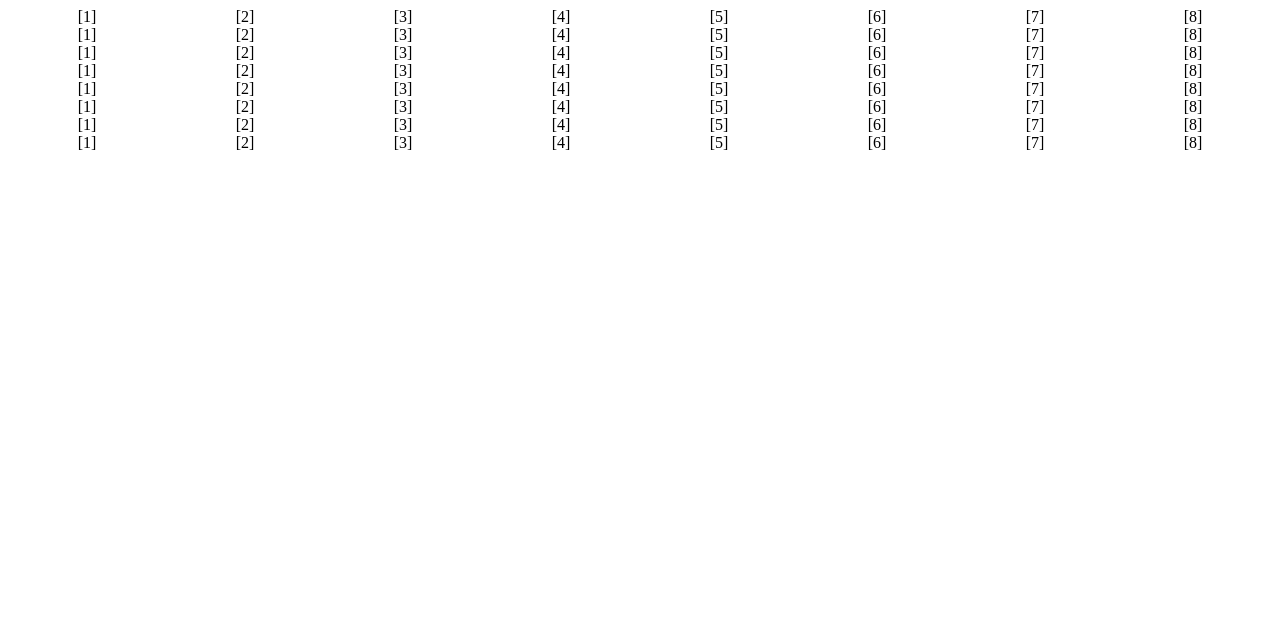
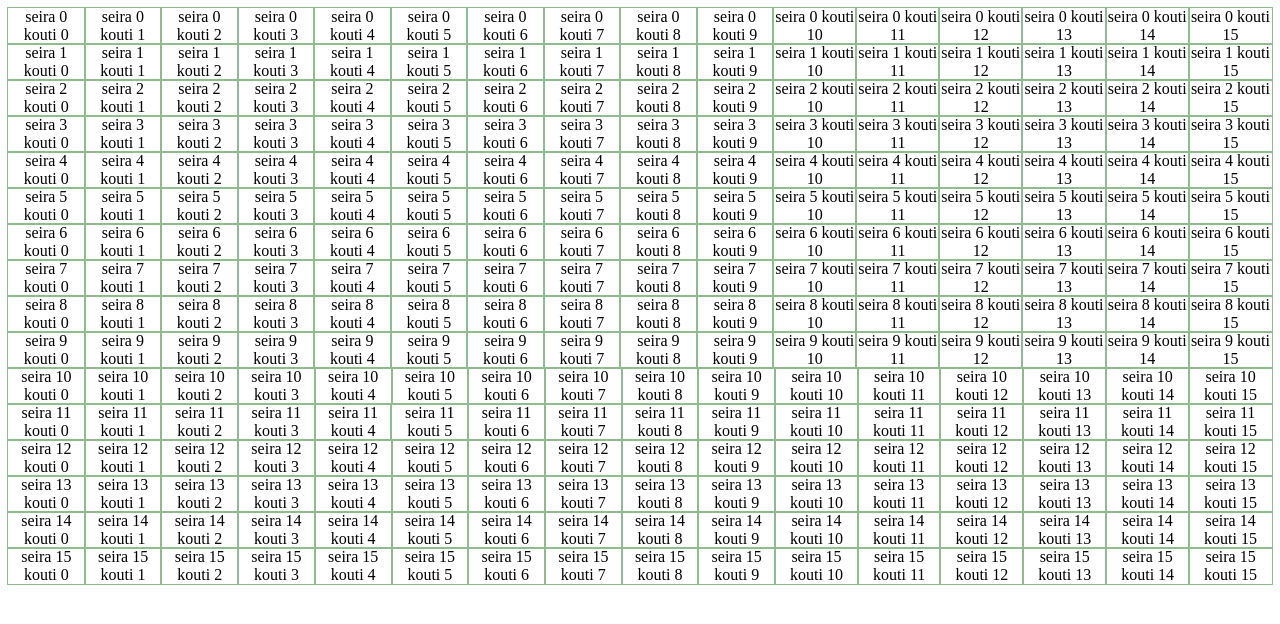
Before and after one commit to 1c3T1m3/Etch-a-Sketch, a plain HTML site: page index.html in a window 1280 px wide. Drawn offline with Linux system fonts and the light colour scheme.

Commit message:
Now the grid is being made with javascript instead of copy and pasted in HTML.

```diff
--- a/index.html
+++ b/index.html
@@ -8,29 +8,57 @@
     <script src="js-file.js" defer></script>
 </head>
 <body>
+    <div id="container">
+        <!--
         <div id="rows">
-        <div id="box">[1]</div><div id="box">[2]</div><div id="box">[3]</div><div id="box">[4]</div><div id="box">[5]</div><div id="box">[6]</div><div id="box">[7]</div><div id="box">[8]</div>
+            <div id="box">[1]</div><div id="box">[2]</div><div id="box">[3]</div><div id="box">[4]</div><div id="box">[5]</div><div id="box">[6]</div><div id="box">[7]</div><div id="box">[8]</div><div id="box">[9]</div><div id="box">[10]</div><div id="box">[11]</div><div id="box">[12]</div><div id="box">[13]</div><div id="box">[14]</div><div id="box">[15]</div><div id="box">[16]</div>
         </div>
         <div id="rows">
-        <div id="box">[1]</div><div id="box">[2]</div><div id="box">[3]</div><div id="box">[4]</div><div id="box">[5]</div><div id="box">[6]</div><div id="box">[7]</div><div id="box">[8]</div>
+            <div id="box">[1]</div><div id="box">[2]</div><div id="box">[3]</div><div id="box">[4]</div><div id="box">[5]</div><div id="box">[6]</div><div id="box">[7]</div><div id="box">[8]</div><div id="box">[9]</div><div id="box">[10]</div><div id="box">[11]</div><div id="box">[12]</div><div id="box">[13]</div><div id="box">[14]</div><div id="box">[15]</div><div id="box">[16]</div>
         </div>
         <div id="rows">
-        <div id="box">[1]</div><div id="box">[2]</div><div id="box">[3]</div><div id="box">[4]</div><div id="box">[5]</div><div id="box">[6]</div><div id="box">[7]</div><div id="box">[8]</div>
+            <div id="box">[1]</div><div id="box">[2]</div><div id="box">[3]</div><div id="box">[4]</div><div id="box">[5]</div><div id="box">[6]</div><div id="box">[7]</div><div id="box">[8]</div><div id="box">[9]</div><div id="box">[10]</div><div id="box">[11]</div><div id="box">[12]</div><div id="box">[13]</div><div id="box">[14]</div><div id="box">[15]</div><div id="box">[16]</div>
         </div>
         <div id="rows">
-        <div id="box">[1]</div><div id="box">[2]</div><div id="box">[3]</div><div id="box">[4]</div><div id="box">[5]</div><div id="box">[6]</div><div id="box">[7]</div><div id="box">[8]</div>
+            <div id="box">[1]</div><div id="box">[2]</div><div id="box">[3]</div><div id="box">[4]</div><div id="box">[5]</div><div id="box">[6]</div><div id="box">[7]</div><div id="box">[8]</div><div id="box">[9]</div><div id="box">[10]</div><div id="box">[11]</div><div id="box">[12]</div><div id="box">[13]</div><div id="box">[14]</div><div id="box">[15]</div><div id="box">[16]</div>
         </div>
         <div id="rows">
-        <div id="box">[1]</div><div id="box">[2]</div><div id="box">[3]</div><div id="box">[4]</div><div id="box">[5]</div><div id="box">[6]</div><div id="box">[7]</div><div id="box">[8]</div>
+            <div id="box">[1]</div><div id="box">[2]</div><div id="box">[3]</div><div id="box">[4]</div><div id="box">[5]</div><div id="box">[6]</div><div id="box">[7]</div><div id="box">[8]</div><div id="box">[9]</div><div id="box">[10]</div><div id="box">[11]</div><div id="box">[12]</div><div id="box">[13]</div><div id="box">[14]</div><div id="box">[15]</div><div id="box">[16]</div>
         </div>
         <div id="rows">
-        <div id="box">[1]</div><div id="box">[2]</div><div id="box">[3]</div><div id="box">[4]</div><div id="box">[5]</div><div id="box">[6]</div><div id="box">[7]</div><div id="box">[8]</div>
+            <div id="box">[1]</div><div id="box">[2]</div><div id="box">[3]</div><div id="box">[4]</div><div id="box">[5]</div><div id="box">[6]</div><div id="box">[7]</div><div id="box">[8]</div><div id="box">[9]</div><div id="box">[10]</div><div id="box">[11]</div><div id="box">[12]</div><div id="box">[13]</div><div id="box">[14]</div><div id="box">[15]</div><div id="box">[16]</div>
         </div>
         <div id="rows">
-        <div id="box">[1]</div><div id="box">[2]</div><div id="box">[3]</div><div id="box">[4]</div><div id="box">[5]</div><div id="box">[6]</div><div id="box">[7]</div><div id="box">[8]</div>
+            <div id="box">[1]</div><div id="box">[2]</div><div id="box">[3]</div><div id="box">[4]</div><div id="box">[5]</div><div id="box">[6]</div><div id="box">[7]</div><div id="box">[8]</div><div id="box">[9]</div><div id="box">[10]</div><div id="box">[11]</div><div id="box">[12]</div><div id="box">[13]</div><div id="box">[14]</div><div id="box">[15]</div><div id="box">[16]</div>
         </div>
         <div id="rows">
-        <div id="box">[1]</div><div id="box">[2]</div><div id="box">[3]</div><div id="box">[4]</div><div id="box">[5]</div><div id="box">[6]</div><div id="box">[7]</div><div id="box">[8]</div>
+            <div id="box">[1]</div><div id="box">[2]</div><div id="box">[3]</div><div id="box">[4]</div><div id="box">[5]</div><div id="box">[6]</div><div id="box">[7]</div><div id="box">[8]</div><div id="box">[9]</div><div id="box">[10]</div><div id="box">[11]</div><div id="box">[12]</div><div id="box">[13]</div><div id="box">[14]</div><div id="box">[15]</div><div id="box">[16]</div>
+        </div>
+        <div id="rows">
+            <div id="box">[1]</div><div id="box">[2]</div><div id="box">[3]</div><div id="box">[4]</div><div id="box">[5]</div><div id="box">[6]</div><div id="box">[7]</div><div id="box">[8]</div><div id="box">[9]</div><div id="box">[10]</div><div id="box">[11]</div><div id="box">[12]</div><div id="box">[13]</div><div id="box">[14]</div><div id="box">[15]</div><div id="box">[16]</div>
+        </div>
+        <div id="rows">
+            <div id="box">[1]</div><div id="box">[2]</div><div id="box">[3]</div><div id="box">[4]</div><div id="box">[5]</div><div id="box">[6]</div><div id="box">[7]</div><div id="box">[8]</div><div id="box">[9]</div><div id="box">[10]</div><div id="box">[11]</div><div id="box">[12]</div><div id="box">[13]</div><div id="box">[14]</div><div id="box">[15]</div><div id="box">[16]</div>
+        </div>
+        <div id="rows">
+            <div id="box">[1]</div><div id="box">[2]</div><div id="box">[3]</div><div id="box">[4]</div><div id="box">[5]</div><div id="box">[6]</div><div id="box">[7]</div><div id="box">[8]</div><div id="box">[9]</div><div id="box">[10]</div><div id="box">[11]</div><div id="box">[12]</div><div id="box">[13]</div><div id="box">[14]</div><div id="box">[15]</div><div id="box">[16]</div>
+        </div>
+        <div id="rows">
+            <div id="box">[1]</div><div id="box">[2]</div><div id="box">[3]</div><div id="box">[4]</div><div id="box">[5]</div><div id="box">[6]</div><div id="box">[7]</div><div id="box">[8]</div><div id="box">[9]</div><div id="box">[10]</div><div id="box">[11]</div><div id="box">[12]</div><div id="box">[13]</div><div id="box">[14]</div><div id="box">[15]</div><div id="box">[16]</div>
+        </div>
+        <div id="rows">
+            <div id="box">[1]</div><div id="box">[2]</div><div id="box">[3]</div><div id="box">[4]</div><div id="box">[5]</div><div id="box">[6]</div><div id="box">[7]</div><div id="box">[8]</div><div id="box">[9]</div><div id="box">[10]</div><div id="box">[11]</div><div id="box">[12]</div><div id="box">[13]</div><div id="box">[14]</div><div id="box">[15]</div><div id="box">[16]</div>
+        </div>
+        <div id="rows">
+            <div id="box">[1]</div><div id="box">[2]</div><div id="box">[3]</div><div id="box">[4]</div><div id="box">[5]</div><div id="box">[6]</div><div id="box">[7]</div><div id="box">[8]</div><div id="box">[9]</div><div id="box">[10]</div><div id="box">[11]</div><div id="box">[12]</div><div id="box">[13]</div><div id="box">[14]</div><div id="box">[15]</div><div id="box">[16]</div>
+        </div>
+        <div id="rows">
+            <div id="box">[1]</div><div id="box">[2]</div><div id="box">[3]</div><div id="box">[4]</div><div id="box">[5]</div><div id="box">[6]</div><div id="box">[7]</div><div id="box">[8]</div><div id="box">[9]</div><div id="box">[10]</div><div id="box">[11]</div><div id="box">[12]</div><div id="box">[13]</div><div id="box">[14]</div><div id="box">[15]</div><div id="box">[16]</div>
+        </div>
+        <div id="rows">
+            <div id="box">[1]</div><div id="box">[2]</div><div id="box">[3]</div><div id="box">[4]</div><div id="box">[5]</div><div id="box">[6]</div><div id="box">[7]</div><div id="box">[8]</div><div id="box">[9]</div><div id="box">[10]</div><div id="box">[11]</div><div id="box">[12]</div><div id="box">[13]</div><div id="box">[14]</div><div id="box">[15]</div><div id="box">[16]</div>
+        </div>
+        -->
     </div>
 </body>
 </html>
--- a/js-file.js
+++ b/js-file.js
@@ -0,0 +1,18 @@
+const container = document.querySelector("#container");
+
+//This for loop creates an array of 16 'row' divs.
+for (let i = 0; i < 16; i++) {
+
+    const rows = document.createElement("div");
+    rows.id ="rows";
+    //rows.textContent = i;
+
+    container.appendChild(rows);
+    for (let j = 0; j < 16; j++){
+        const kouti = document.createElement("div");
+        kouti.id ="box";
+        kouti.textContent = "seira "+i+" kouti "+j;
+
+        rows.appendChild(kouti);
+    }
+  }
--- a/style.css
+++ b/style.css
@@ -3,10 +3,10 @@
     flex-direction: row;
 }
 div{
-    outline: 0px solid yellowgreen;
+    outline: 1px solid darkseagreen;
     flex: 1 1 auto;
     text-align: center;
 }
 #box:hover {
-    background-color: crimson;
+    background-color: seagreen;
   }
```
Lines whose indentation alone changed are shown as unchanged.
